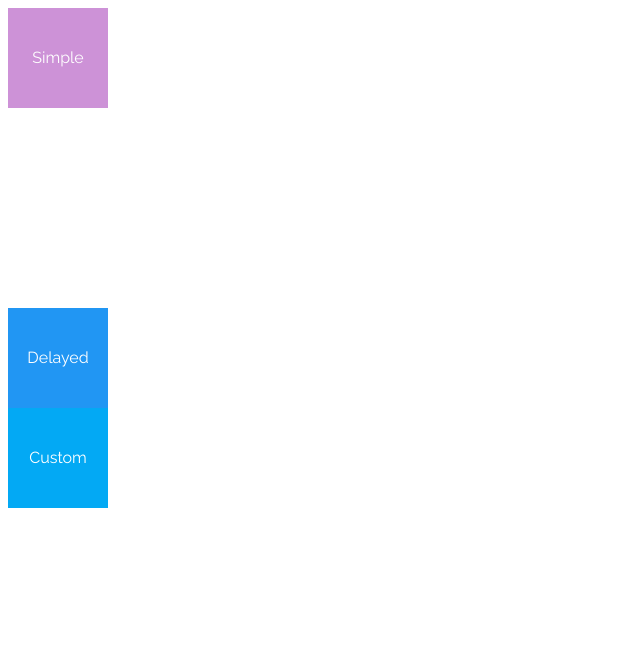
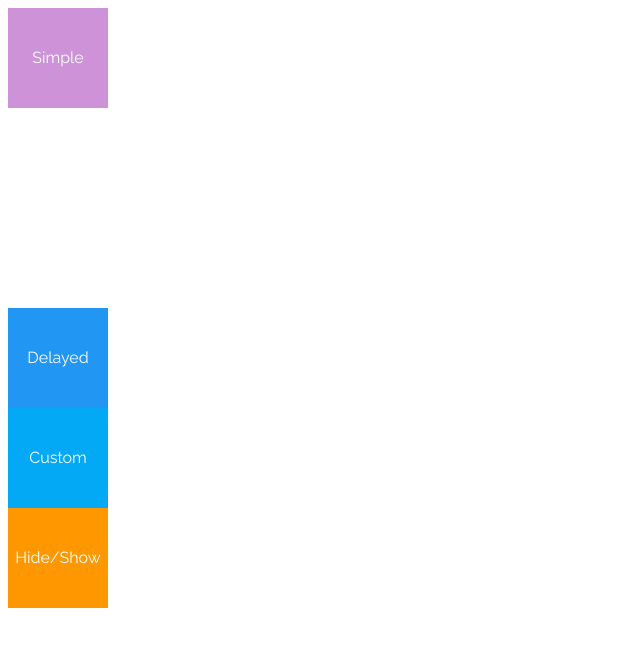
Before and after one commit to finereaper/school, a plain HTML site: page disappear.js/index.html in a window 1280 px wide. Shown: the whole page, without its empty margins (0-640 px from the left). Drawn offline with Linux system fonts and the light colour scheme.

Commit message:
made some changes

```diff
--- a/disappear.js/css/style.css
+++ b/disappear.js/css/style.css
@@ -55,3 +55,14 @@
    line-height: 100px;
    font-family: Raleway;
 }
+
+#hide {
+   width: 100px;
+   height: 100px;
+   background-color: #FF9800;
+   color: white;
+   text-align: center;
+   vertical-align: middle;
+   line-height: 100px;
+   font-family: Raleway;
+}
--- a/disappear.js/index.html
+++ b/disappear.js/index.html
@@ -14,6 +14,7 @@
             <div id ="fast">Fast</div>
             <div id ="delayed">Delayed</div>
             <div id ="custom">Custom</div>
+            <div id ="hide">Hide/Show</div>
         </div>
     </body>
 </html>
--- a/disappear.js/js/demo.js
+++ b/disappear.js/js/demo.js
@@ -3,8 +3,11 @@ function init() {
     disappear.slow("slow");
     disappear.fast("fast");
     disappear.custom("custom",.1,5000);
-   disappear.delayed("delayed",.1,10000,100);
-
+    disappear.delayed("delayed",.1,10000,100);
+    disappear.hide("hide");
+    setTimeout(function() {
+    disappear.show("hide");
+    },5000)
 
 }
 
--- a/disappear.js/js/disappear.js
+++ b/disappear.js/js/disappear.js
@@ -65,4 +65,16 @@ var disappear = {
         },interval);
     },
 
+    // object hide to hide element
+    hide: function (id) {
+        var element = document.getElementById(id);
+        element.style.display = 'none';
+    },
+
+    //object show to show element
+    show: function (id) {
+        var element = document.getElementById(id);
+        element.style.display = 'block';
+    },
+
 }
```
Also changed, not shown: 1 other file.
